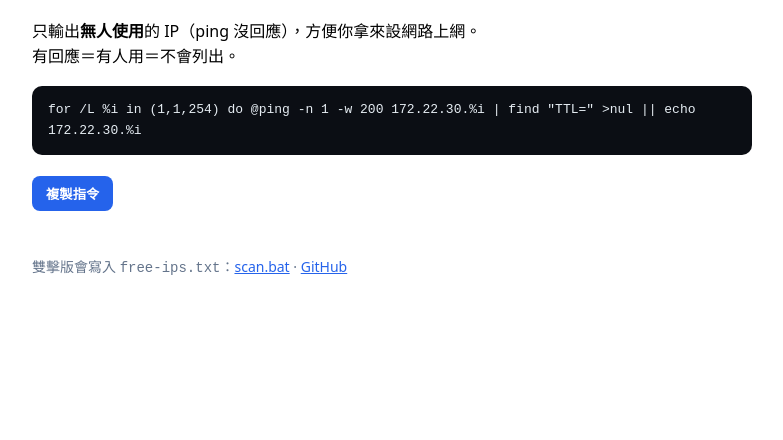
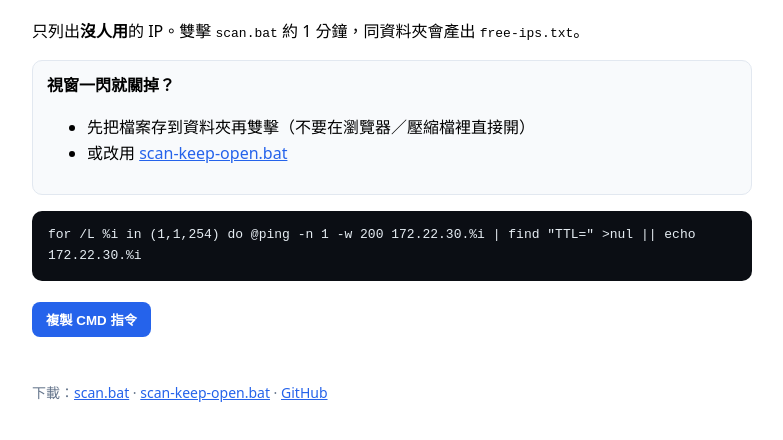
Before and after one commit to starinship/hdinter, a plain HTML site: page index.html in a window 1280 px wide. Shown: the part 94-534 px from the top of the page, without its empty margins (248-1031 px from the left). Drawn offline with Linux system fonts and the light colour scheme.

Commit message:
Fix bat flash-close; always write free-ips.txt and keep window open

```diff
--- a/index.html
+++ b/index.html
@@ -7,20 +7,28 @@
 <style>
   body{font-family:system-ui,sans-serif;max-width:720px;margin:40px auto;padding:0 16px;line-height:1.6}
   pre{background:#0b0e14;color:#e6edf3;padding:14px 16px;border-radius:10px;overflow:auto;white-space:pre-wrap}
-  button{margin-top:8px;padding:8px 14px;border-radius:8px;border:0;background:#2563eb;color:#fff;font-weight:700;cursor:pointer}
+  button{margin:8px 8px 0 0;padding:8px 14px;border-radius:8px;border:0;background:#2563eb;color:#fff;font-weight:700;cursor:pointer}
   button:hover{background:#1d4ed8}
   a{color:#2563eb}
   .ok{color:#16a34a;font-size:14px;min-height:1.2em}
   .note{color:#64748b;font-size:14px}
+  .box{background:#f8fafc;border:1px solid #e2e8f0;border-radius:10px;padding:12px 14px;margin:16px 0}
 </style>
 </head>
 <body>
 <h1>hdinter</h1>
-<p>只輸出<strong>無人使用</strong>的 IP（ping 沒回應），方便你拿來設網路上網。<br>有回應＝有人用＝不會列出。</p>
+<p>只列出<strong>沒人用</strong>的 IP。雙擊 <code>scan.bat</code> 約 1 分鐘，同資料夾會產出 <code>free-ips.txt</code>。</p>
+<div class="box">
+  <b>視窗一閃就關掉？</b>
+  <ul>
+    <li>先把檔案存到資料夾再雙擊（不要在瀏覽器／壓縮檔裡直接開）</li>
+    <li>或改用 <a href="scan-keep-open.bat">scan-keep-open.bat</a></li>
+  </ul>
+</div>
 <pre id="cmd">for /L %i in (1,1,254) do @ping -n 1 -w 200 172.22.30.%i | find "TTL=" &gt;nul || echo 172.22.30.%i</pre>
-<button type="button" id="copy">複製指令</button>
+<button type="button" id="copy">複製 CMD 指令</button>
 <p class="ok" id="status"></p>
-<p class="note">雙擊版會寫入 <code>free-ips.txt</code>：<a href="scan.bat">scan.bat</a> · <a href="https://github.com/starinship/hdinter">GitHub</a></p>
+<p class="note">下載：<a href="scan.bat">scan.bat</a> · <a href="scan-keep-open.bat">scan-keep-open.bat</a> · <a href="https://github.com/starinship/hdinter">GitHub</a></p>
 <script>
 const text = 'for /L %i in (1,1,254) do @ping -n 1 -w 200 172.22.30.%i | find "TTL=" >nul || echo 172.22.30.%i';
 document.getElementById('copy').onclick = async () => {
```
Also changed, not shown: 3 other files.
